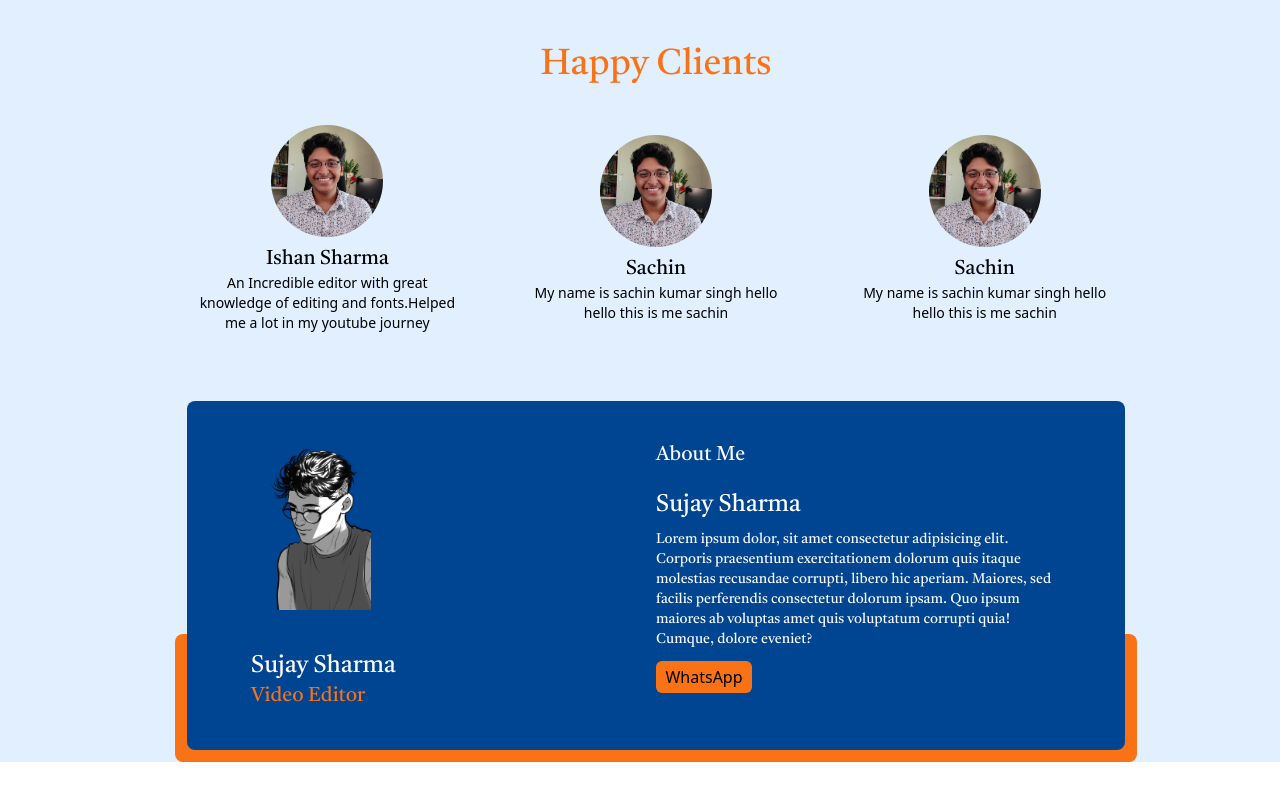
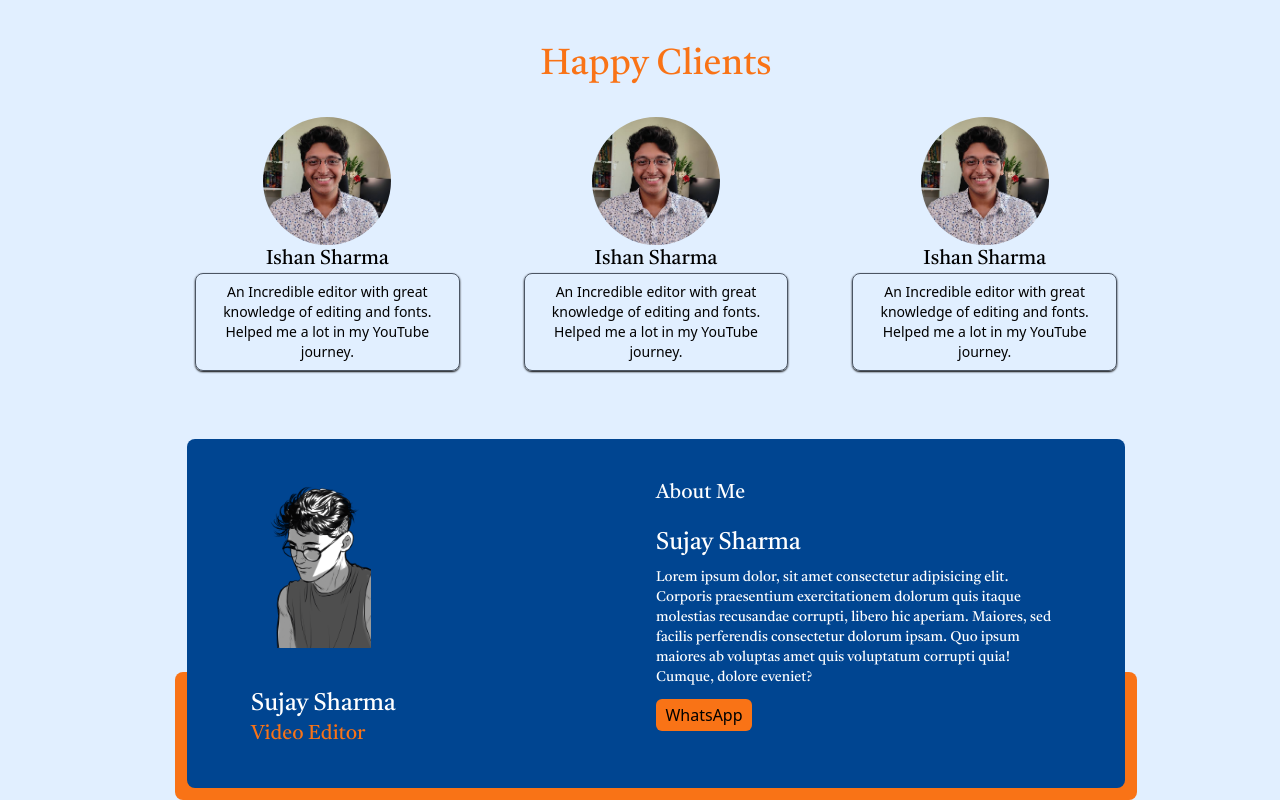
Before and after one commit to sachinseengh/VE_Portfolio, a React (Vite) app: page / in a window 1280 px wide. Shown: the part 2785-3585 px from the top of the page. Before the commit the page ends 3547 px from the top, so only its background shows below. Built offline with nearby package versions, Linux system fonts and the light colour scheme; a web font is replaced by a local one.

Commit message:
client review corrected

```diff
--- a/src/Components/Clients.jsx
+++ b/src/Components/Clients.jsx
@@ -1,10 +1,9 @@
 import React from "react";
 import profile from "../assets/images/ishan.jpeg";
 
-
 const Clients = () => {
   return (
-    <div className="container " id="client">
+    <div className="container" id="client">
       <h1 className="text-center text-4xl text-orange-500 font-devanagari mt-[4rem]">
         Happy Clients
       </h1>
@@ -13,61 +12,63 @@ const Clients = () => {
 
 
          {/* Circle 1 */}
-       <div className=" lg:w-1/3 md:w-1/3 w-full flex flex-row md:flex-col lg:flex-col  lg:items-center lg:justify-center justify-start">
-          <div className="w-32 h-32  rounded-full flex items-center justify-center">
+         <div className="lg:w-1/3 md:w-1/3 w-full flex flex-col md:flex-col lg:flex-col lg:items-center lg:justify-center justify-center items-center">
+          <div className="w-24 h-24 sm:w-28 sm:h-28 md:w-32 md:h-32 rounded-full flex  items-center justify-center">
             <img
               src={profile}
               alt="Client 1"
-              className="w-28 h-28 rounded-full object-cover"
+              className="w-full h-full rounded-full object-cover"
             />
           </div>
-          <div className="md:items-center lg:items-center  px-5">
-          <h1 className="font-devanagari   md:text-xl lg:text-xl text-center">Ishan Sharma</h1>
-          <p className="text-start md:text-center lg:text-center text-sm">
-            An Incredible editor with great knowledge of editing and fonts.Helped me a lot in my youtube journey
+          <div className="md:items-center lg:items-center px-5">
+            <h1 className="font-devanagari md:text-xl lg:text-xl text-center">
+              Ishan Sharma
+            </h1>
+            <p className="text-start md:text-center lg:text-center text-sm border border-gray-600 p-2 rounded-lg shadow-sm shadow-black">
+              An Incredible editor with great knowledge of editing and fonts.
+              Helped me a lot in my YouTube journey.
             </p>
           </div>
         </div>
 
          {/* Circle 1 */}
-    <div className=" lg:w-1/3 md:w-1/3 w-full flex flex-row md:flex-col lg:flex-col  lg:items-center lg:justify-center justify-start">
-          <div className="w-32 h-32  rounded-full flex items-center justify-center">
+         <div className="lg:w-1/3 md:w-1/3 w-full flex flex-col md:flex-col lg:flex-col lg:items-center lg:justify-center justify-center items-center">
+          <div className="w-24 h-24 sm:w-28 sm:h-28 md:w-32 md:h-32 rounded-full flex  items-center justify-center">
             <img
               src={profile}
               alt="Client 1"
-              className="w-28 h-28 rounded-full object-cover"
+              className="w-full h-full rounded-full object-cover"
             />
           </div>
-          <div className=" items-center justify-center px-5">
-          <h1 className="font-devanagari text-center  md:text-xl lg:text-xl">Sachin</h1>
-          <p className="text-start md:text-center lg:text-center text-sm">
-            My name is sachin kumar singh hello hello this is me sachin
+          <div className="md:items-center lg:items-center px-5">
+            <h1 className="font-devanagari md:text-xl lg:text-xl text-center">
+              Ishan Sharma
+            </h1>
+            <p className="text-start md:text-center lg:text-center text-sm border border-gray-600 p-2 rounded-lg shadow-sm shadow-black">
+              An Incredible editor with great knowledge of editing and fonts.
+              Helped me a lot in my YouTube journey.
             </p>
           </div>
         </div>
-
-
-
          {/* Circle 1 */}
-       <div className=" lg:w-1/3 md:w-1/3 w-full flex flex-row md:flex-col lg:flex-col  lg:items-center lg:justify-center justify-start">
-          <div className="w-32 h-32  rounded-full flex items-center justify-center">
+         <div className="lg:w-1/3 md:w-1/3 w-full flex flex-col md:flex-col lg:flex-col lg:items-center lg:justify-center justify-center items-center">
+          <div className="w-24 h-24 sm:w-28 sm:h-28 md:w-32 md:h-32 rounded-full flex  items-center justify-center">
             <img
               src={profile}
               alt="Client 1"
-              className="w-28 h-28 rounded-full object-cover"
+              className="w-full h-full rounded-full object-cover"
             />
           </div>
-          <div className=" items-center justify-center px-5">
-          <h1 className="font-devanagari text-center  md:text-xl lg:text-xl">Sachin</h1>
-          <p className="text-start md:text-center lg:text-center text-sm">
-            My name is sachin kumar singh hello hello this is me sachin
+          <div className="md:items-center lg:items-center px-5">
+            <h1 className="font-devanagari md:text-xl lg:text-xl text-center">
+              Ishan Sharma
+            </h1>
+            <p className="text-start md:text-center lg:text-center text-sm border border-gray-600 p-2 rounded-lg shadow-sm shadow-black">
+              An Incredible editor with great knowledge of editing and fonts.
+              Helped me a lot in my YouTube journey.
             </p>
           </div>
         </div>
-
-
-
-
       </div>
     </div>
   );
```
Lines whose indentation alone changed are shown as unchanged.
